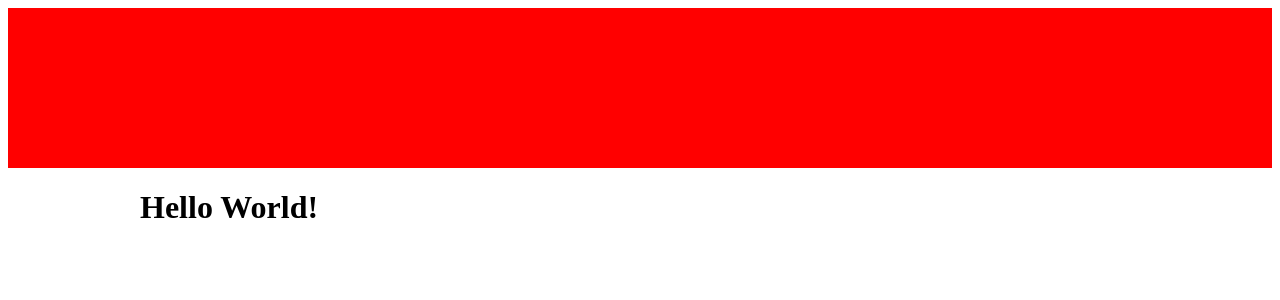
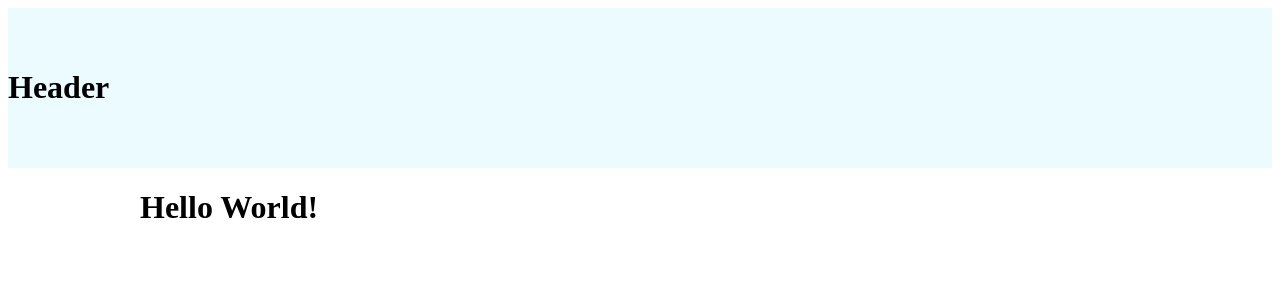
Before and after one commit to Gapotchenko-Yakov/styled-components-crash-course, a React (Create React App) app: page / in a window 1280 px wide. Shown: the top 300 px of the page. Built offline with nearby package versions, Linux system fonts and the light colour scheme.

Commit message:
ThemeProvider demo.

```diff
--- a/src/App.js
+++ b/src/App.js
@@ -1,14 +1,25 @@
 import Header from "./components/Header";
 import { Container } from "./components/styles/Container.styled";
+import { ThemeProvider } from "styled-components";
+
+const theme = {
+  colors: {
+    header: "#ebfbff",
+    body: "#fff",
+    footer: "#003333",
+  },
+};
 
 function App() {
   return (
+    <ThemeProvider theme={theme}>
       <>
         <Header />
         <Container>
           <h1>Hello World!</h1>
         </Container>
       </>
+    </ThemeProvider>
   );
 }
 
--- a/src/components/Header.jsx
+++ b/src/components/Header.jsx
@@ -3,7 +3,7 @@ import { StyledHeader } from "./styles/Header.styled";
 
 export default function Header() {
   return (
-    <StyledHeader bg="red">
+    <StyledHeader>
       <h1>Header</h1>
     </StyledHeader>
   );
--- a/src/components/styles/Header.styled.jsx
+++ b/src/components/styles/Header.styled.jsx
@@ -1,14 +1,6 @@
 import styled from "styled-components";
 
 export const StyledHeader = styled.header`
-  background-color: ${(props) => props.bg};
+  background-color: ${(props) => props.theme.colors.header};
   padding: 40px 0;
-
-  h1 {
-    color: red;
-  }
-
-  &:hover {
-    background-color: #dbebef;
-  }
 `;
```
Lines whose indentation alone changed are shown as unchanged.
